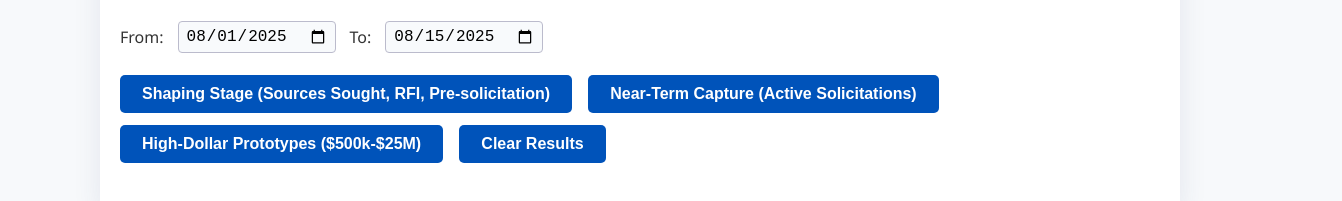
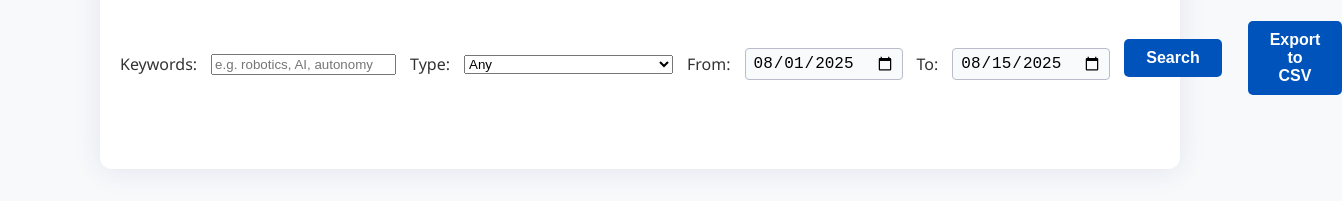
Before and after one commit to msh-run/DoD-funding-humanoids, a plain HTML site: page index.html in a window 1280 px wide. Shown: the part 153-354 px from the top of the page, 1342 px wide, since content can reach past the window. Drawn offline with Linux system fonts and the light colour scheme.

Commit message:
Update index.html

```diff
--- a/index.html
+++ b/index.html
@@ -11,23 +11,35 @@
 
  <header>
  <h1>SAM.gov Defense Opportunity Search Dashboard</h1>
- <p>Search for DoD, NASA, DOE, and innovation contract opportunities in embodied AI & robotics</p>
+ <p>Search for DoD, NASA, DOE, and innovation contract opportunities in embodied AI & robotics.</p>
  </header>
 
- <!-- Date Range Selectors -->
+ <!-- Search Controls -->
  <section class="search-controls">
+ <label for="keywordsInput">Keywords:</label>
+ <input type="text" id="keywordsInput" name="keywordsInput" placeholder="e.g. robotics, AI, autonomy" style="width:220px;">
+
+ <label for="typeSelect">Type:</label>
+ <select id="typeSelect" name="typeSelect">
+ <option value="">Any</option>
+ <option value="Sources Sought">Sources Sought</option>
+ <option value="Request for Information">RFI (Request for Information)</option>
+ <option value="Solicitation">Solicitation (RFP/RFQ)</option>
+ <option value="Presolicitation">Presolicitation</option>
+ <option value="Other Transaction Authority">OTA</option>
+ <option value="Combined Synopsis/Solicitation">Combined Synopsis/Solicitation</option>
+ <option value="Prototype Project">Prototype Project</option>
+ <option value="Broad Agency Announcement">BAA</option>
+ <option value="Other">Other</option>
+ </select>
+
  <label for="postedFrom">From:</label>
  <input type="date" id="postedFrom" name="postedFrom" value="2025-08-01">
  <label for="postedTo">To:</label>
  <input type="date" id="postedTo" name="postedTo" value="2025-08-15">
- </section>
 
- <!-- Search Buttons -->
- <section>
- <button class="btn" id="shapingBtn">Shaping Stage (Sources Sought, RFI, Pre-solicitation)</button>
- <button class="btn" id="captureBtn">Near-Term Capture (Active Solicitations)</button>
- <button class="btn" id="prototypeBtn">High-Dollar Prototypes ($500k-$25M)</button>
- <button class="btn" id="clearBtn">Clear Results</button>
+ <button class="btn" id="searchBtn">Search</button>
+ <button class="btn" id="exportBtn">Export to CSV</button>
  </section>
 
  <!-- Loading Indicator -->
@@ -39,7 +51,6 @@
  <h2 id="resultsTitle"></h2>
  <div id="resultsCount"></div>
  </div>
-
  <table id="resultsTable" class="hidden">
  <thead>
  <tr>
@@ -56,7 +67,6 @@
  </section>
 
  </div>
-
  <script src="app.js"></script>
 </body>
 </html>
```
